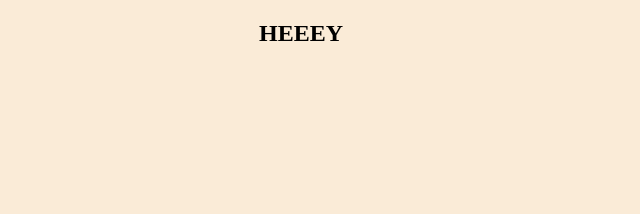
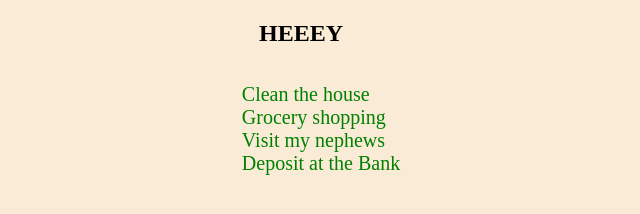
Before and after one commit to Joy-James/trial-run, a plain HTML site: page index.html in a window 1280 px wide. Shown: the whole page, without its empty margins (339-979 px from the left). Drawn offline with Linux system fonts and the light colour scheme.

Commit message:
changes in my file

```diff
--- a/index.html
+++ b/index.html
@@ -8,6 +8,15 @@
 </head>
 <body>
     <h2>HEEEY</h2>
+    <div class="list">
+
+        <ul>
+            <li>Clean the house</li>
+            <li>Grocery shopping </li>
+            <li>Visit my nephews</li>
+            <li>Deposit at the Bank</li>
+        </ul>
+    </div>
    <script src="index.js"></script>
 </body>
 </html>
--- a/style.css
+++ b/style.css
@@ -4,6 +4,12 @@ body{
     background-color: antiquewhite;
     box-sizing: border-box;
     display: flex;
+    flex-direction: column;
     align-items: center;
     justify-content: center;
 }
+.list li{
+    list-style: none;
+    font-size: 20px;
+    color: green;
+}
```
